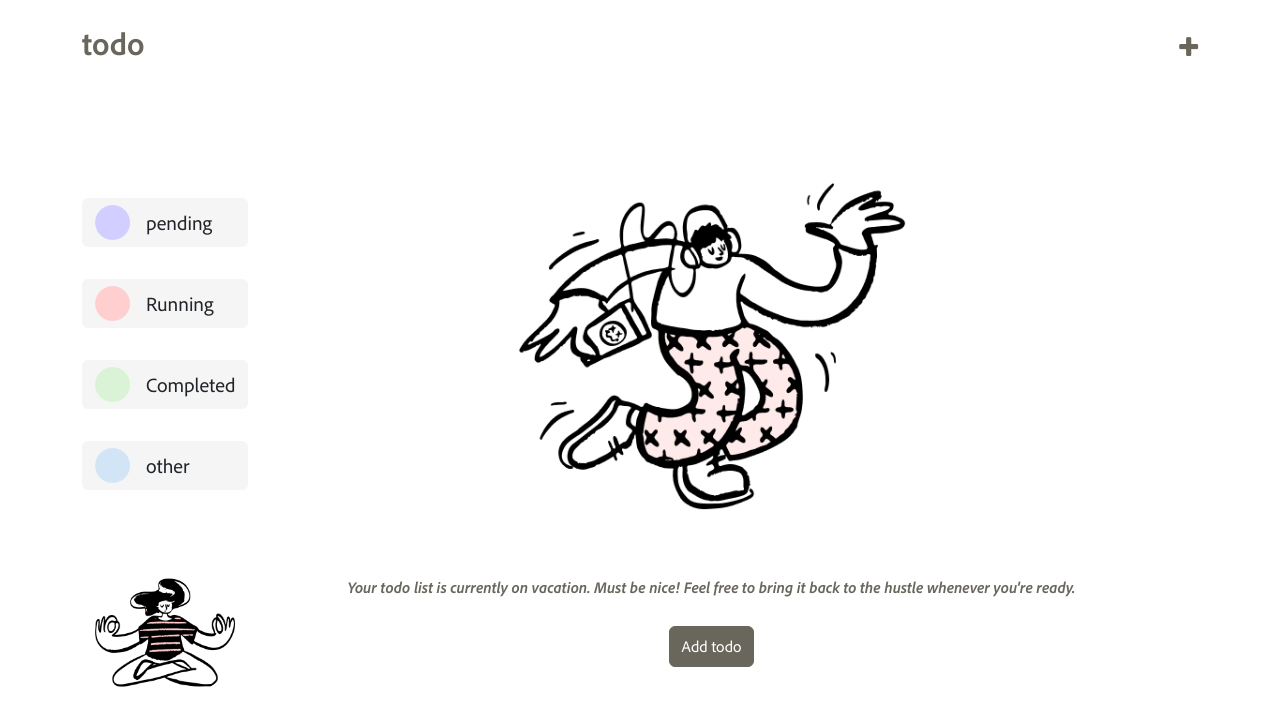
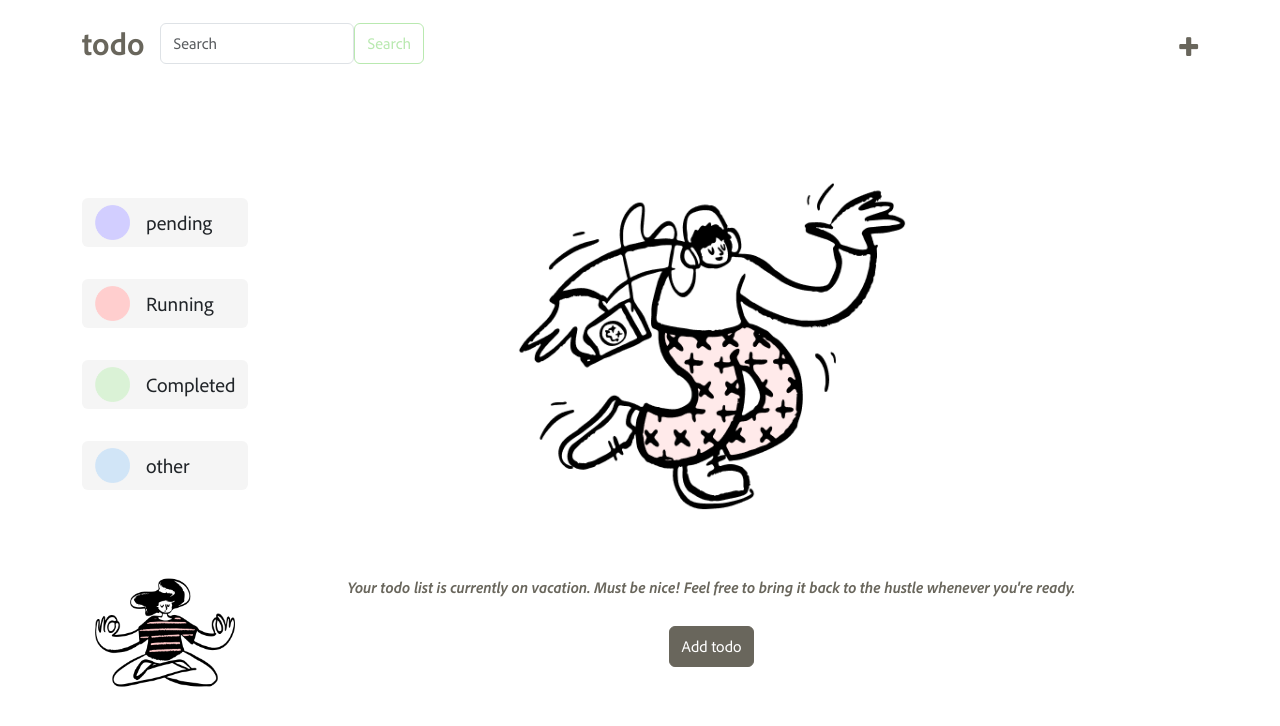
Before and after one commit to kabbo25/Minimal-Todoist, a React (Vite) app in the folder frontend/: page / in a window 1280 px wide. Shown: the top 726 px of the page. Built offline with nearby package versions, Linux system fonts and the light colour scheme.

Commit message:
feature: adding search button

```diff
--- a/frontend/src/pages/todo.jsx
+++ b/frontend/src/pages/todo.jsx
@@ -15,7 +15,31 @@ import red from "../assets/images/red.png";
 import blue from "../assets/images/blue.png";
 import { useNavigate } from "react-router-dom";
 import SyncLoader from "react-spinners/SyncLoader";
+const SearchBar = ({ setSearchKeyword }) => {
+    const [searchTerm, setSearchTerm] = useState('');
 
+    const handleChange = (event) => {
+      setSearchTerm(event.target.value);
+    };
+
+    const handleSubmit = (event) => {
+      event.preventDefault();
+        setSearchKeyword(searchTerm);
+    };
+
+    return (
+         <Form onSubmit={handleSubmit} className="d-flex">
+            <Form.Control
+                type="text"
+                placeholder="Search"
+                value={searchTerm}
+                onChange={handleChange}
+            />
+            <Button type="submit" variant="outline-success">Search</Button>
+        </Form>
+
+    );
+  };
 export const Todo = () => {
     const [todos, setTodos] = useState([]);
     const [currentPage, setCurrentPage] = useState(1);
@@ -27,7 +51,18 @@ export const Todo = () => {
     const [selectedTag, setSelectedTag] = useState("");
     const [showEmpty, setShowEmpty] = useState(false);
     const [spinner, setSpinner] = useState(false);
+    const [searchKeyword, setSearchKeyword] = useState("");
     const navigate = useNavigate();
+
+    useEffect(() => {
+        const storedTodos = JSON.parse(localStorage.getItem("todos"));
+        if(storedTodos){
+            const filteredTodos = storedTodos.filter((todo) => {
+                return todo.title.toLowerCase().includes(searchKeyword.toLowerCase()) || todo.description.toLowerCase().includes(searchKeyword.toLowerCase());
+            });
+            setTodos(filteredTodos);
+        }
+    }, [searchKeyword]);
 
     useEffect(() => {
         const storedTodos = JSON.parse(localStorage.getItem("todos"));
@@ -127,11 +162,11 @@ export const Todo = () => {
     return (
         <div>
             <div className="container">
-                <div className="nav-container mt-3 d-flex align-items-center">
+                <div className="nav-container mt-3 d-flex align-items-center justify-content-between">
                     <Link style={{ textDecoration: "none" }} to={"/"}>
-                        <p className="fs-2 fw-bold text-primary">todo</p>
+                        <p className="fs-2 fw-bold text-primary me-3">todo</p>
                     </Link>
-
+                <SearchBar setSearchKeyword={setSearchKeyword}/>
                     <i onClick={handleShow} className="fa fa-plus text-primary icon ms-auto pt-2 z-1"></i>
                 </div>
                 <div className="row pt-5 pt-md-0">
```
